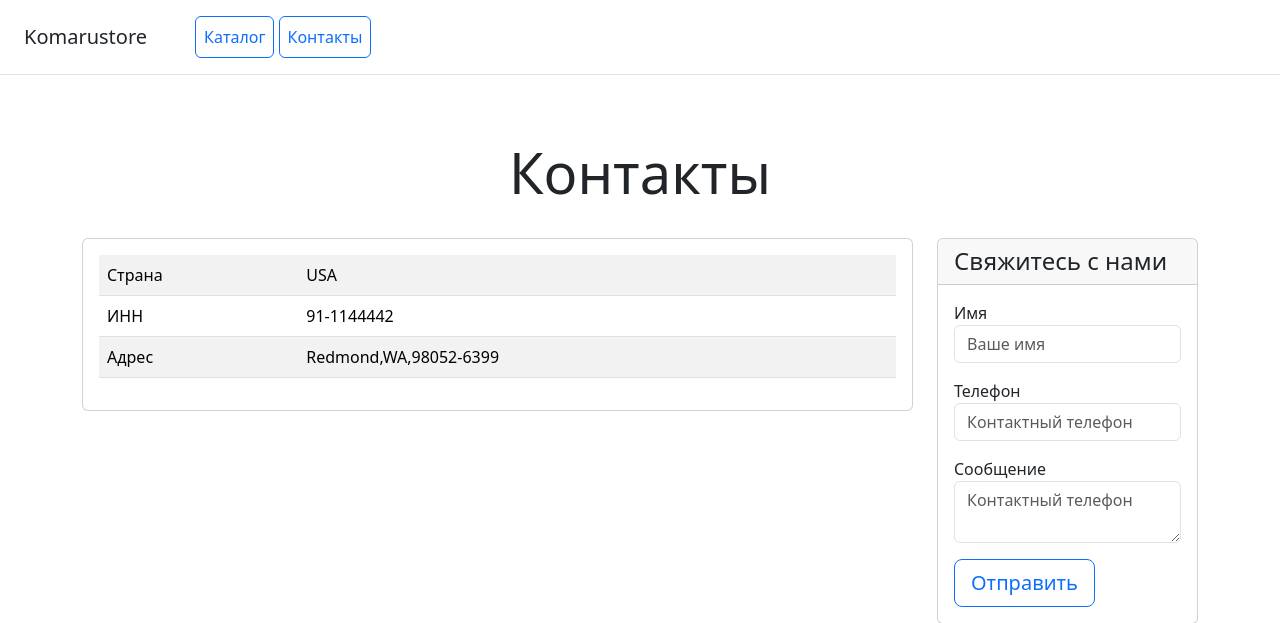
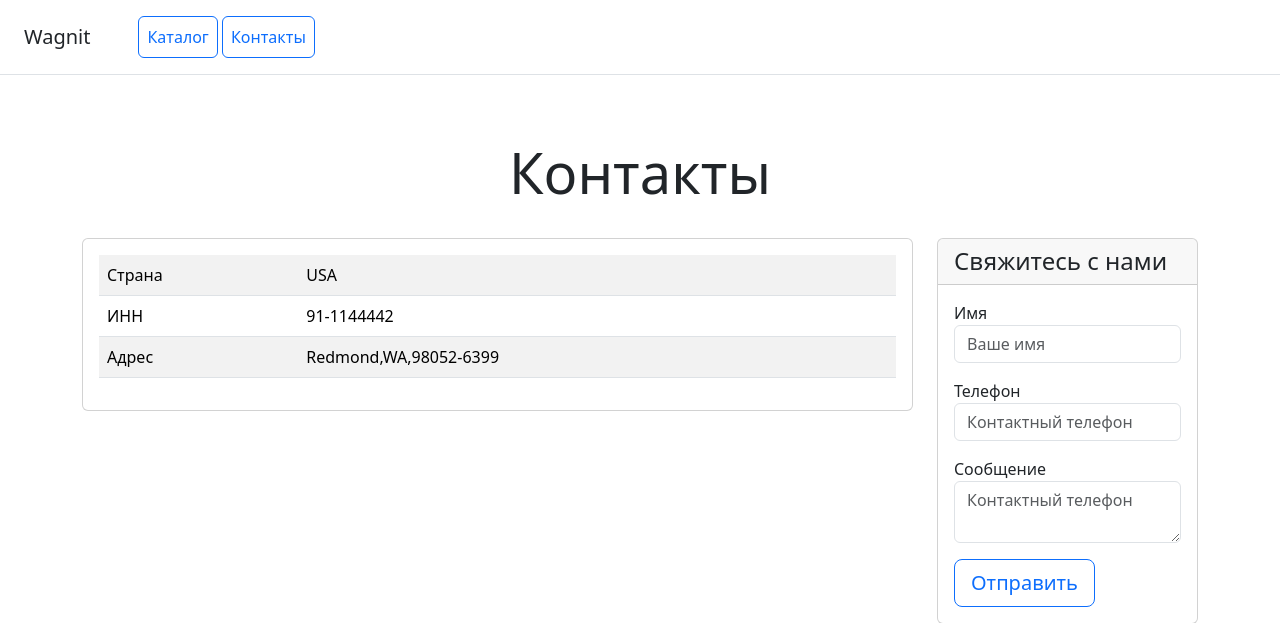
Before and after one commit to butylkapiligrim/22, a Django app: page /contacts/ in a window 1280 px wide. Shown: the top 623 px of the page. Run offline with Django 5.2, Linux system fonts and the light colour scheme; some libraries are stand-ins or nearby versions.

Commit message:
Update contacts.html

```diff
--- a/catalog/templates/contacts.html
+++ b/catalog/templates/contacts.html
@@ -3,12 +3,12 @@
 <head>
     <meta charset="utf-8">
     <meta name="viewport" content="width=device-width, initial-scale=1">
-    <title>Komarustore</title>
+    <title>Wagnit</title>
     <link rel="stylesheet" href="/static/css/bootstrap.min.css">
 </head>
 <body>
 <div class="d-flex flex-column flex-md-row align-items-center p-3 px-md-4 mb-3 bg-white border-bottom box-shadow">
-    <h5 class="my-0 mr-md-auto font-weight-normal">Komarustore</h5>
+    <h5 class="my-0 mr-md-auto font-weight-normal">Wagnit</h5>
     <nav class="ms-5">
         <a class="p-2 btn btn-outline-primary" href="/">Каталог</a>
         <a class="p-2 btn btn-outline-primary" href="/contacts/">Контакты</a>
```
